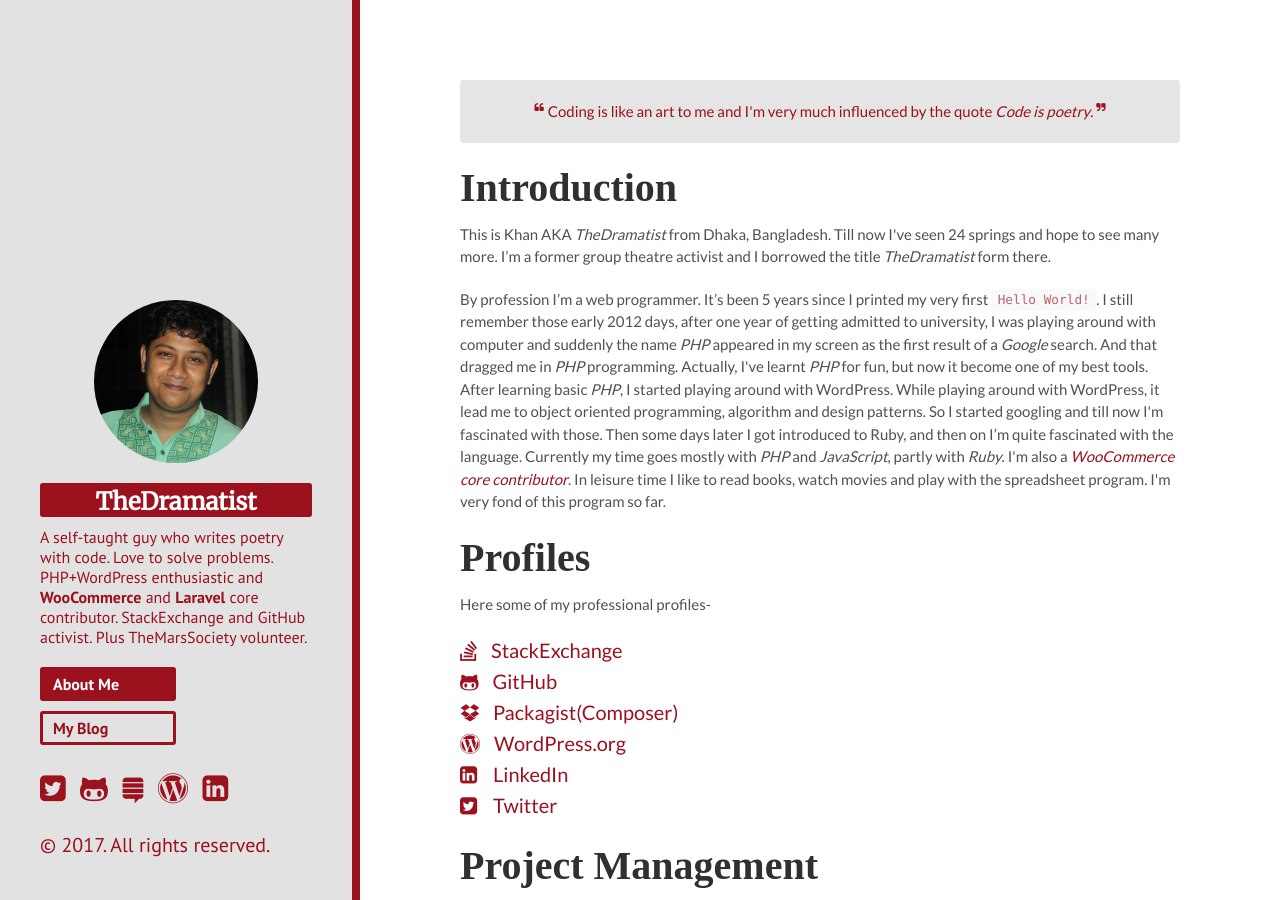
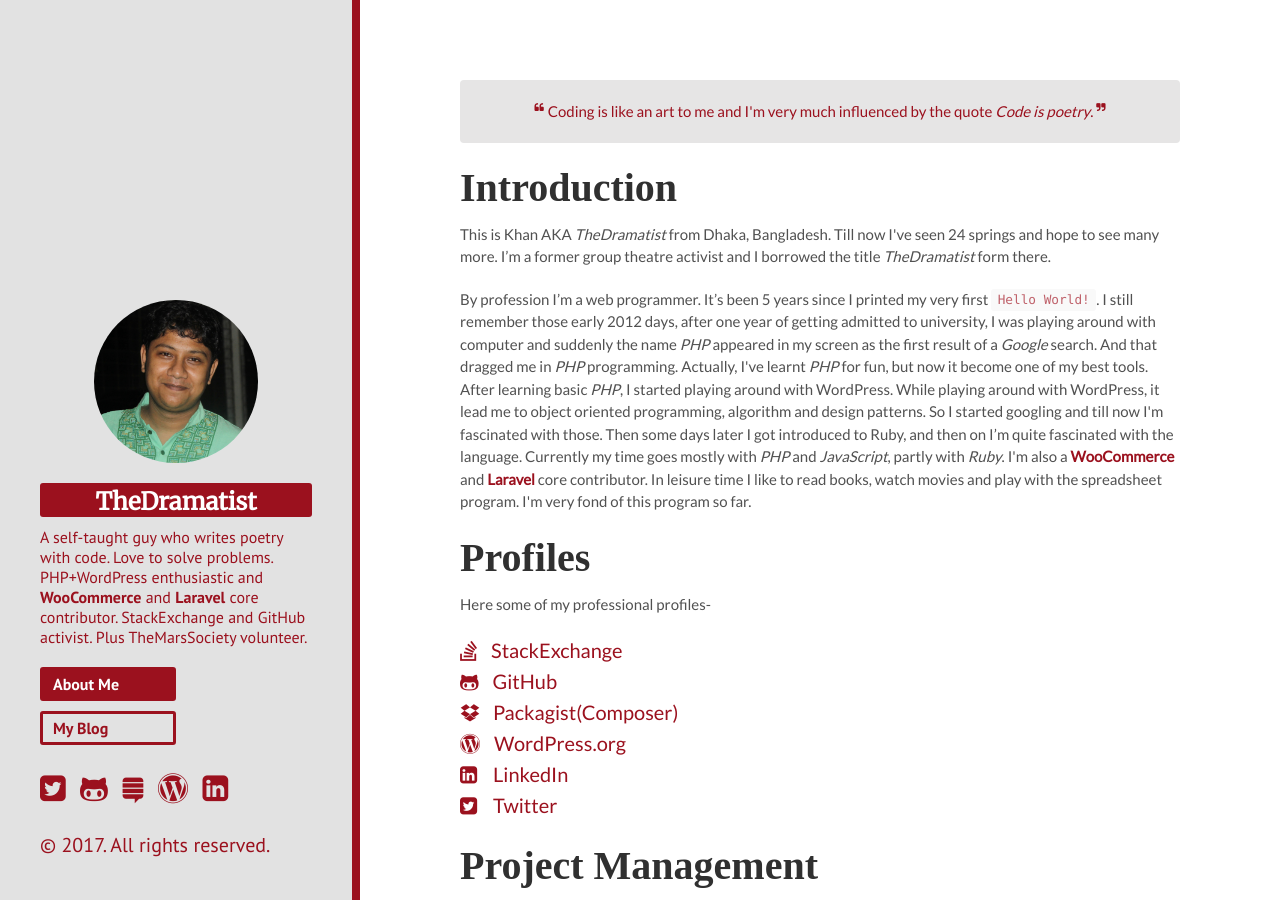
Before and after one commit to khanrn/codemascot.github.io, a Jekyll site: the page built from index.html, in a window 1280 px wide and 900 px high. Built offline with Jekyll 4.4.1, drawn with Linux system fonts in a browser that asks for light colours; nearby versions of some CDN libraries; some web fonts are replaced; Markdown is read by kramdown in place of the engine named in the settings.

Commit message:
Homepage Update

```diff
--- a/index.html
+++ b/index.html
@@ -9,7 +9,7 @@
 	</p>
 	<h1 class="page-title">Introduction</h1>
 	<p>This is Khan AKA <em>TheDramatist</em> from Dhaka, Bangladesh. Till now I've seen <span id="age-year"></span> springs and hope to see many more. I’m a former group theatre activist and I borrowed the title <em>TheDramatist</em> form there.</p>
-	<p>By profession I’m a web programmer. It’s been <span id="experience-year"></span> years since I printed my very first <code>Hello World!</code>. I still remember those early 2012 days, after one year of getting admitted to university, I was playing around with computer and suddenly the name <em>PHP</em> appeared in my screen as the first result of a <em>Google</em> search. And that dragged me in <em>PHP</em> programming. Actually, I've learnt <em>PHP</em> for fun, but now it become one of my best tools. After learning basic <em>PHP</em>, I started playing around with WordPress. While playing around with WordPress, it lead me to object oriented programming, algorithm and design patterns. So I started googling and till now I'm fascinated with those. Then some days later I got introduced to Ruby, and then on I’m quite fascinated with the language. Currently my time goes mostly with <em>PHP</em> and <em>JavaScript</em>, partly with <em>Ruby</em>. I'm also a <i><a target="_blank" href="https://github.com/woocommerce/woocommerce/pulls?utf8=%E2%9C%93&q=is%3Apr%20author%3Arnaby">WooCommerce core contributor</a></i>. In leisure time I like to read books, watch movies and play with the spreadsheet program. I'm very fond of this program so far.</p>
+	<p>By profession I’m a web programmer. It’s been <span id="experience-year"></span> years since I printed my very first <code>Hello World!</code>. I still remember those early 2012 days, after one year of getting admitted to university, I was playing around with computer and suddenly the name <em>PHP</em> appeared in my screen as the first result of a <em>Google</em> search. And that dragged me in <em>PHP</em> programming. Actually, I've learnt <em>PHP</em> for fun, but now it become one of my best tools. After learning basic <em>PHP</em>, I started playing around with WordPress. While playing around with WordPress, it lead me to object oriented programming, algorithm and design patterns. So I started googling and till now I'm fascinated with those. Then some days later I got introduced to Ruby, and then on I’m quite fascinated with the language. Currently my time goes mostly with <em>PHP</em> and <em>JavaScript</em>, partly with <em>Ruby</em>. I'm also a <b><a target="_blank" href="https://github.com/woocommerce/woocommerce/pulls?utf8=%E2%9C%93&q=is%3Apr%20author%3Arnaby">WooCommerce</a></b> and <b><a target="_blank" href="https://github.com/laravel/framework/pulls?utf8=%E2%9C%93&q=is%3Apr+author%3Arnaby+">Laravel</a></b> core contributor. In leisure time I like to read books, watch movies and play with the spreadsheet program. I'm very fond of this program so far.</p>
 
 	<h1 class="page-title">Profiles</h1>
 	<p>Here some of my professional profiles-</p>
```
